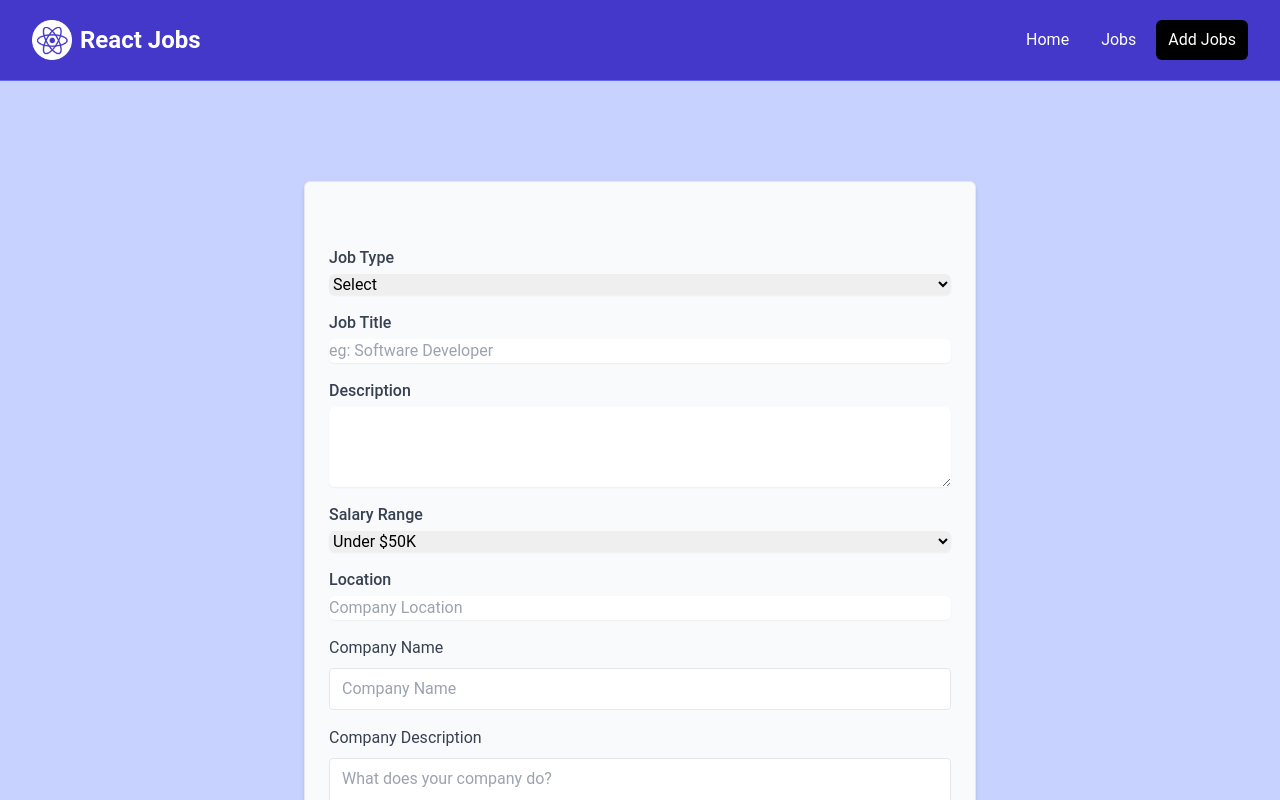
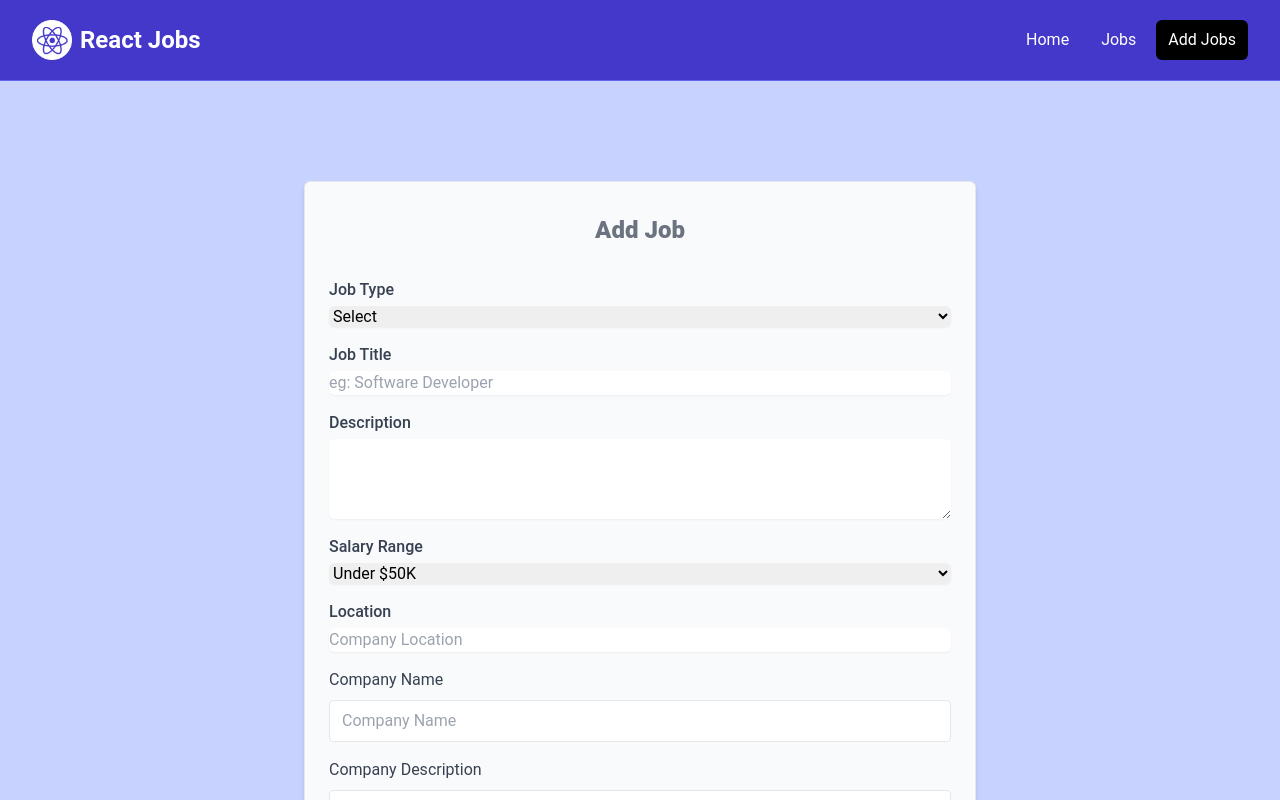
Before and after one commit to MAURICEDS0UZA/react_basic, a React (Vite) app: page /add-job in a window 1280 px wide. Shown: the top 800 px of the page. Built offline with nearby package versions, Linux system fonts and the light colour scheme.

Commit message:
Add:Title to Addjob list.

```diff
--- a/src/pages/AddJobPage.jsx
+++ b/src/pages/AddJobPage.jsx
@@ -45,6 +45,9 @@ function AddJobPage({ addJobToList }) {
       <div className=" bg-indigo-200 pb-24 pt-1">
         <div className="container m-auto max-w-2xl py-24">
           <div className="bg-gray-50 px-6 py-8 mb-4 shadow-md rounded-md border m-4 md:m-0">
+            <h3 className="text-center font-extrabold text-2xl   text-gray-500">
+              Add Job
+            </h3>
             <form onSubmit={handleSubmit} className="mt-8">
               <div className="mb-4">
                 <label
```
